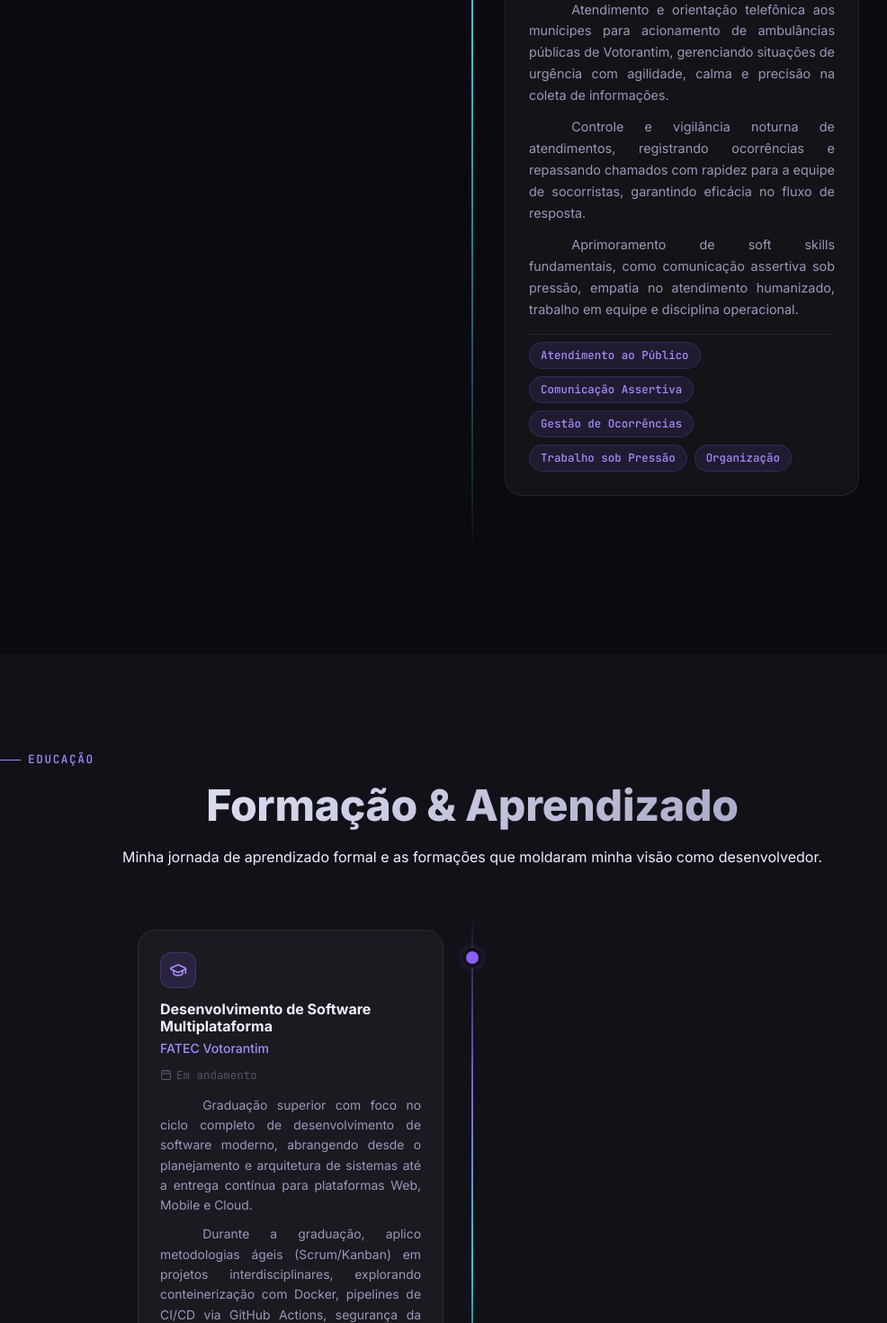
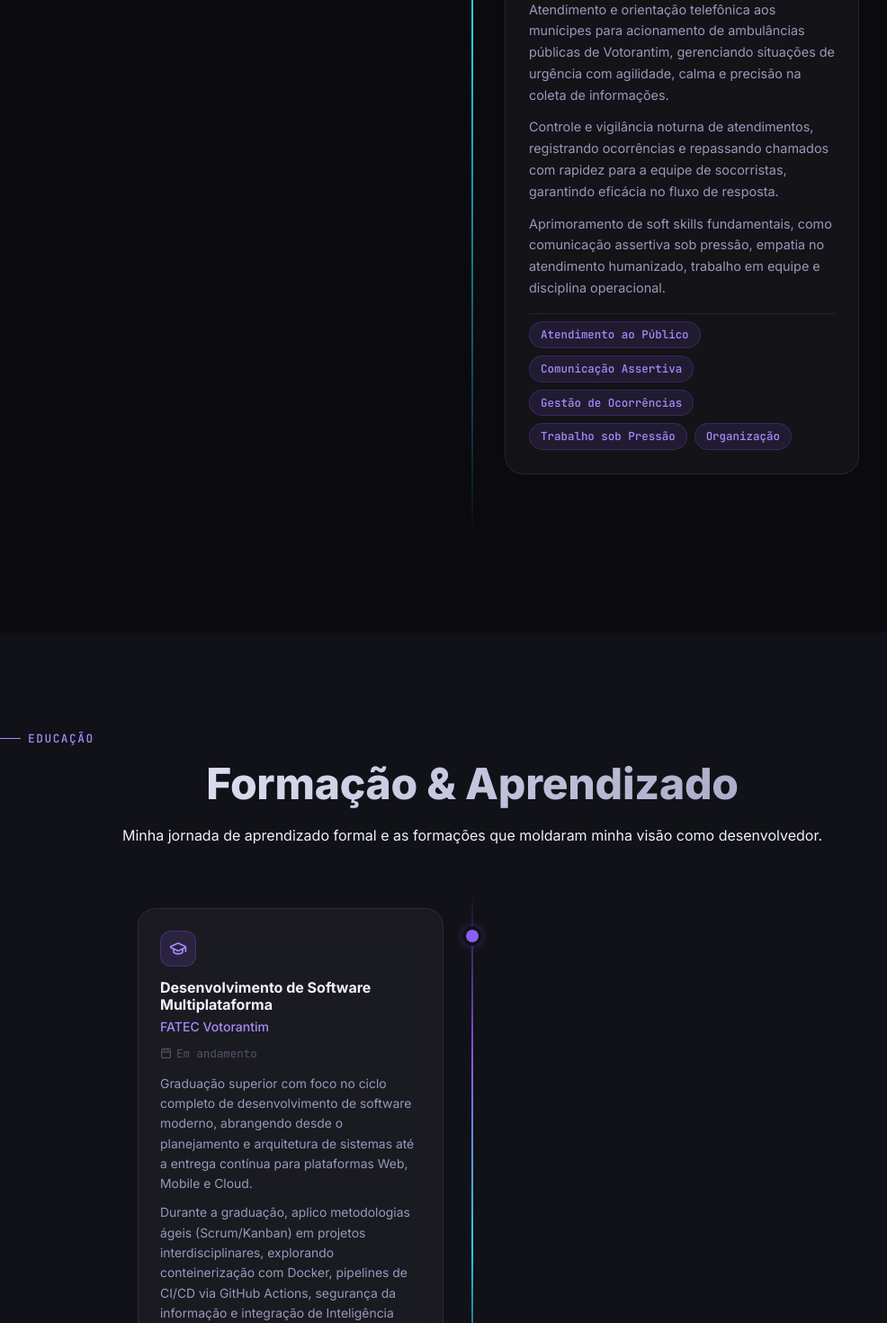
Before and after one commit to milysj/Portifolio, a React (Vite) app: page / in a window 1280 px wide. Shown: the part 5340-6810 px from the top of the page at 90% size, without its empty margins (115-1101 px from the left). Built offline with nearby package versions, Linux system fonts and the light colour scheme.

Commit message:
style: mantem alinhamento justificado apenas na secao Sobre Mim

```diff
--- a/src/components/Education.css
+++ b/src/components/Education.css
@@ -103,12 +103,6 @@
   display: flex;
   flex-direction: column;
   gap: 10px;
-  text-align: justify;
-  text-justify: inter-word;
-}
-
-.edu-desc p {
-  text-indent: 1.25cm;
 }
 
 @media (max-width: 768px) {
--- a/src/components/Experience.css
+++ b/src/components/Experience.css
@@ -127,12 +127,6 @@
   display: flex;
   flex-direction: column;
   gap: 12px;
-  text-align: justify;
-  text-justify: inter-word;
-}
-
-.exp-desc p {
-  text-indent: 1.25cm;
 }
 
 .exp-skills {
```
